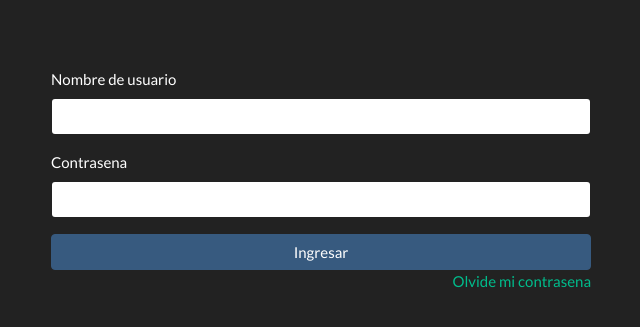
After one commit to gerardam/Webpy2019, a Django app: page / in a window 1280 px wide. The commit adds this page. Shown: the top 327 px of the page, without its empty margins (34-674 px from the left). Run offline with Django 3.2, Linux system fonts and the light colour scheme; parts of the project's set-up code (start-up, migrations or seed data) failed here and were passed over; some libraries are stand-ins or nearby versions.

Commit message:
Agregado de index o login, actualizacion de interfaz de usuario

```diff
--- a/Test/urls.py
+++ b/Test/urls.py
@@ -15,10 +15,13 @@ Including another URLconf
 """
 from django.contrib import admin
 from django.urls import path, include
+from django.contrib.auth.views import LoginView
 
 urlpatterns = [
     path('admin/', admin.site.urls),
     path('mascota/', include(('apps.mascota.urls', 'mascota'))),
     path('adopcion/', include(('apps.adopcion.urls', 'adopcion'))),
     path('usuario/', include(('apps.usuario.urls', 'usuario'))),
+    #path('', login, {'template_name':'index.html'}, name='login'),
+    path('', LoginView.as_view(template_name='index.html'), name="login"),
 ]
--- a/templates/base/base.html
+++ b/templates/base/base.html
@@ -13,67 +13,71 @@
 <body>
     <div class="container">
         {% block navbar %}
-            <div class="bs-docs-section clearfix">
             <div class="row">
                 <div class="col-lg-12">
-                        <div class="bs-component">
-                            <nav class="navbar navbar-default">
-                                <div class="container-fluid">
-                                    <div class="navbar-header">
+                    <nav class="navbar navbar-expand-lg navbar-dark bg-primary">
                         <a class="navbar-brand" href="#">Home</a>
+
+                        <div class="collapse navbar-collapse" id="navbarColor01">
+                            <ul class="navbar-nav mr-auto">
+                                <div class="btn-group" role="group" aria-label="Button group with nested dropdown">
+                                    <button type="button" class="btn">Mascotas</button>
+                                    <div class="btn-group" role="group">
+                                        <button id="btnGroupDrop3" type="button" class="btn dropdown-toggle" data-toggle="dropdown" aria-haspopup="true" aria-expanded="false"></button>
+                                        <div class="dropdown-menu" aria-labelledby="btnGroupDrop3">
+                                            <a class="dropdown-item" href="#">Registrar</a>
+                                            <a class="dropdown-item" href="#">Listar</a>
                                         </div>
-                                    <div class="collapse navbar-collapse" id="bs-example-navbar-collapse-1">
-                                        <ul class="nav navbar-nav">
-                                            <li class="dropdown">
-                                                <a href="#" class="dropdown-toggle" data-toggle="dropdown" role="button" aria-expanded="false">Mascotas
-                                                    <span class="caret"></span></a>
-                                                <ul class="dropdown-menu" role="menu">
-                                                    <li><a href="#">Registrar</a></li>
-                                                    <li><a href="#">Listar</a></li>
+                                    </div>
+                                </div>
+                                <div class="btn-group" role="group" aria-label="Button group with nested dropdown">
+                                    <button type="button" class="btn">Adopciones</button>
+                                    <div class="btn-group" role="group">
+                                        <button id="btnGroupDrop3" type="button" class="btn dropdown-toggle" data-toggle="dropdown" aria-haspopup="true" aria-expanded="false"></button>
+                                        <div class="dropdown-menu" aria-labelledby="btnGroupDrop3">
+                                            <a class="dropdown-item" href="#">Solicitar</a>
+                                            <a class="dropdown-item" href="#">Listar solicitudes</a>
+                                        </div>
+                                    </div>
+                                </div>
                             </ul>
+                            <ul class="navbar-nav navbar-right">
+                                <li class="nav-item">
+                                    <a class="nav-link" href="https://www.kyocode.com" onclick="pageTracker._link(this.href); return false;">Kyocode</a>
                                 </li>
-                                            <li class="dropdown">
-                                                <a href="#" class="dropdown-toggle" data-toggle="dropdown" role="button" aria-expanded="false">Adopciones
-                                                    <span class="caret"></span></a>
-                                                <ul class="dropdown-menu" role="menu">
-                                                    <li><a href="#">Solicitar</a></li>
-                                                    <li><a href="#">Listar solicitudes</a></li>
+                                <div class="btn-group" role="group" aria-label="Button group with nested dropdown">
+                                    <button type="button" class="btn">Opciones</button>
+                                    <div class="btn-group" role="group">
+                                        <button id="btnGroupDrop3" type="button" class="btn dropdown-toggle" data-toggle="dropdown" aria-haspopup="true" aria-expanded="false"></button>
+                                        <div class="dropdown-menu" aria-labelledby="btnGroupDrop3">
+                                            <a class="dropdown-item" href="#">Salir</a>
+                                        </div>
+                                    </div>
+                                </div>
                             </ul>
-                                            </li>
-                                        </ul>
-                                        <ul class="nav navbar-nav navbar-right">
-                                            <li class="dropdown">
-                                                <a href="https://www.kyocode.com" onclick="pageTracker._link(this.href); return false;">Kyocode</a>
-                                            </li>
-                                            <li class="dropdown">
-                                                <a href="#" class="dropdown-toggle" data-toggle="dropdown" role="button" aria-expanded="false">Opciones<span class="caret"></span></a>
-                                                <ul class="dropdown-menu" role="menu">
-                                                    <li><a href="#">Salir</a></li>
-                                                </ul>
-                                            </li>
-                                        </ul>
-                                    </div>
                         </div>
                     </nav>
                 </div>
             </div>
+        {% endblock %}
+        <br />
+        <br />
+        <br />
+        <div class="row">
+            <div class="col-lg-12">
+                {% block content %}
+                {% endblock %}
             </div>
         </div>
+        <br />
+        <br />
+        <br />
+        <div class="row">
+            <div class="col-lg-12">
+                {% block footer %}
                 {% endblock %}
-
-            <!--
-        {% block header %}
-            <h2>Este es el Encabezado</h2>
-        {% endblock %}-->
-
-        {% block content %}
-            <h3>Contenido del archivo base</h2>
-        {% endblock %}
-
-        {% block footer %}
-            <h4>Pie de pagina del archivo base</h2>
-        {% endblock %}
-
+            </div>
+        </div>
     </div>
 
     <script src="https://code.jquery.com/jquery-3.3.1.slim.min.js"></script>
--- /dev/null
+++ b/templates/index.html
@@ -0,0 +1,41 @@
+{% extends 'base/base.html' %}
+
+{% block title %}
+Mascotas
+{% endblock %}
+
+{% block navbar %}
+{% endblock %}
+
+{% block content %}
+    <form method="POST">
+        {% csrf_token %}
+        <div class="row">
+            <div class="col-md-6 col-md-offset-3">
+                <div class="form-group">
+                    <label for="username">Nombre de usuario</label>
+                    <input type="text" class="form-control" name="username">
+                </div>
+            </div>
+        </div>
+        <div class="row">
+            <div class="col-md-6 col-md-offset-3">
+                <div class="form-group">
+                    <label for="password">Contrasena</label>
+                    <input type="password" class="form-control" name="password">
+                </div>
+            </div>
+        </div>
+        <div class="row">
+            <div class="col-md-6 col-md-offset-3">
+                <input type="submit" class="btn btn-primary" style="width: 100%;" value="Ingresar">
+                <div class="form-group text-right">
+                    <a href="#">Olvide mi contrasena</a>
+                </div>
+            </div>
+        </div>
+    </form>
+{% endblock %}
+
+{% block footer %}
+{% endblock %}
--- a/templates/usuario/registrar.html
+++ b/templates/usuario/registrar.html
@@ -26,11 +26,11 @@
             <div class="col-md-6">
                 <div class="form-group">
                     <label>Contrasena</label>
-                    <input type="text" class="form-control" name="password1">
+                    <input type="password" class="form-control" name="password1">
                 </div>
                 <div class="form-group">
                     <label>Confirmar contrasena</label>
-                    <input type="text" class="form-control" name="password2">
+                    <input type="password" class="form-control" name="password2">
                 </div>
                 <button class="btn btn-primary" type="submit" style="width: 50%;">Guardar</button>
                 <a href="{% url 'mascota:lista_mascota' %}" class="btn btn-danger" style="width: 49%;">Cancelar</a>
```
Also changed, not shown: Test/settings.py (+3 -0 lines). Lines whose indentation alone changed are shown as unchanged.
